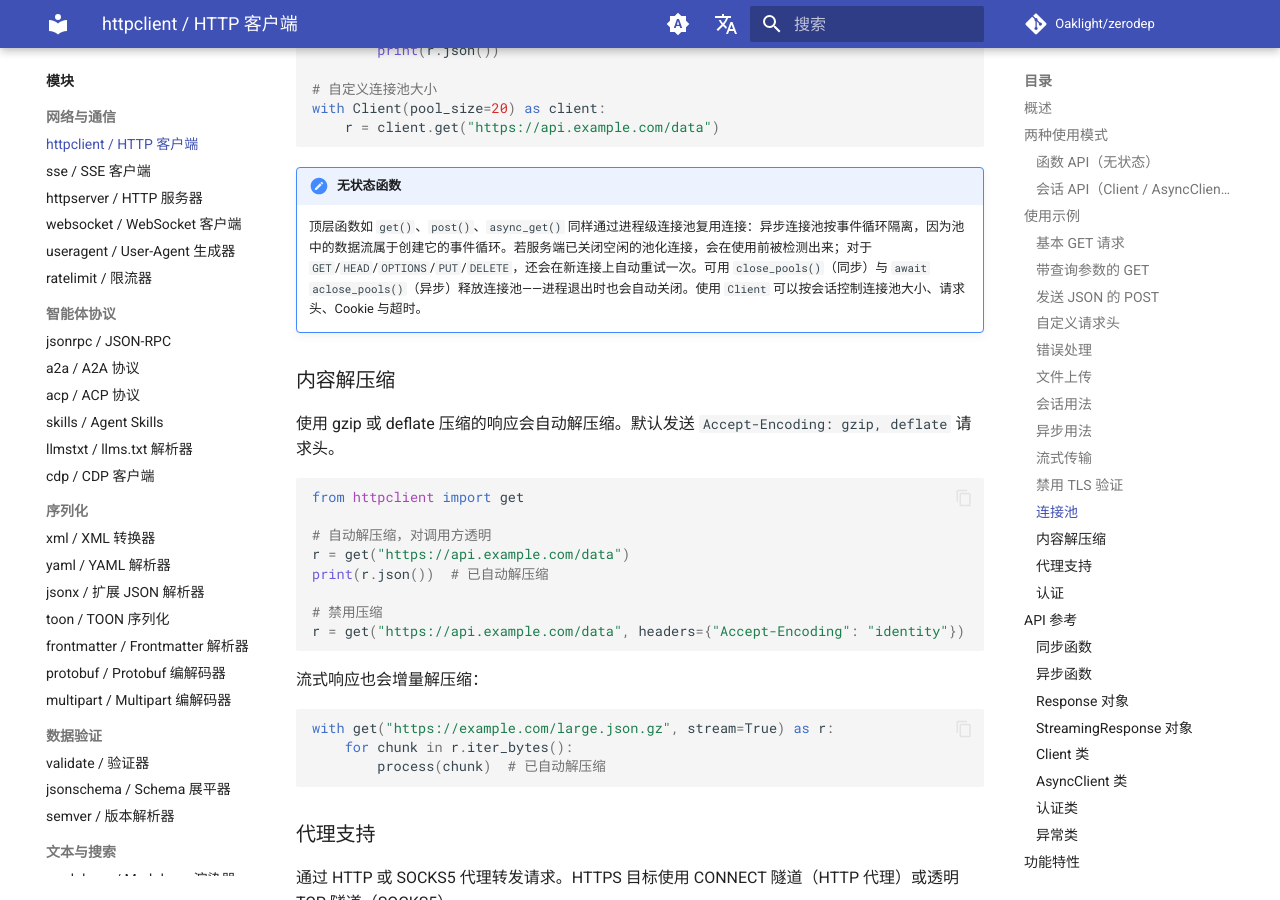
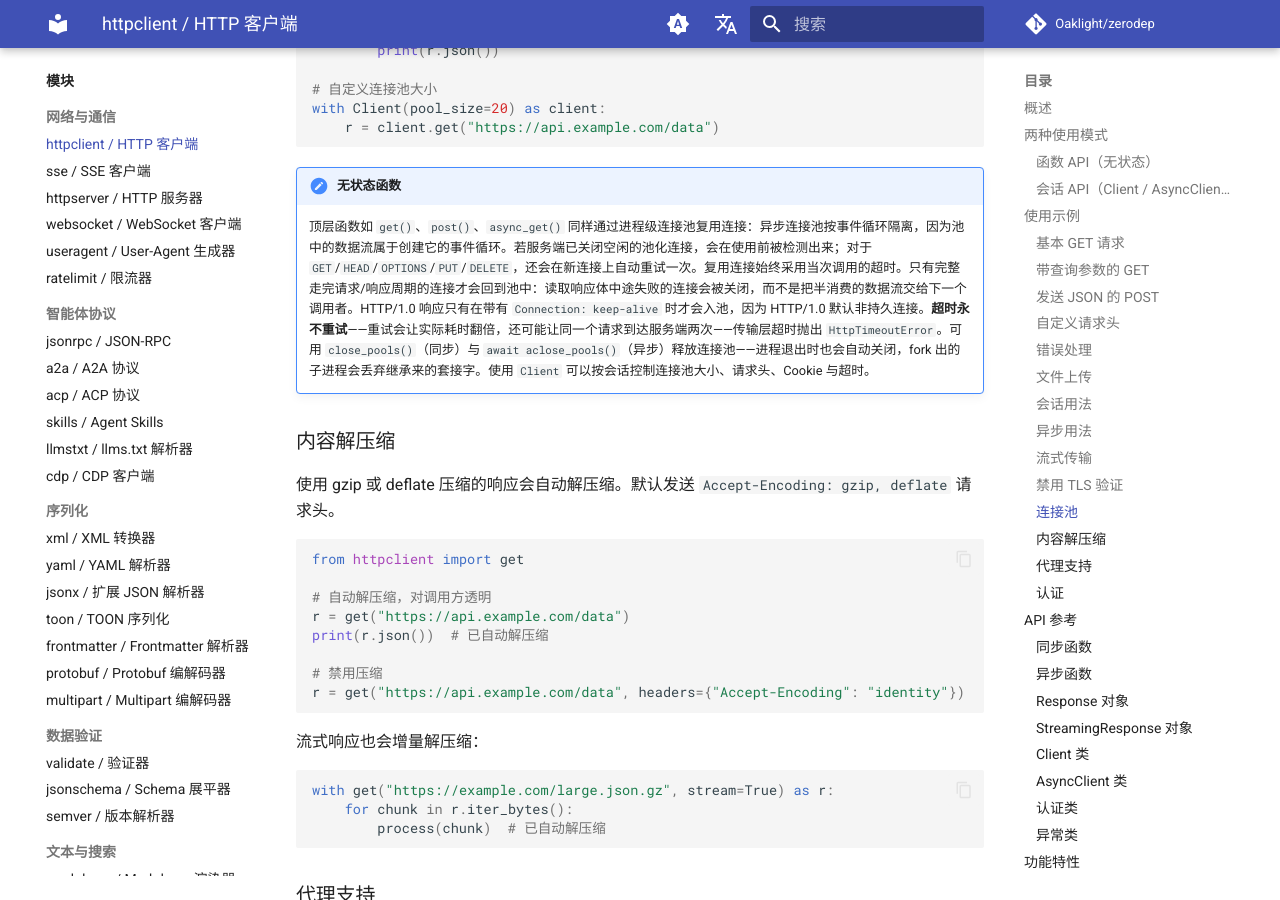
Before and after one commit to Oaklight/zerodep, an MkDocs documentation site: the page built from docs/modules/httpclient.md, in a window 1280 px wide and 900 px high, scrolled down 4705 px. Built offline with MkDocs 1.6.1 and Material for MkDocs 9.7.7, drawn with Linux system fonts in a browser that asks for light colours; comment, search, counter and statistics services are not loaded.

Commit message:
docs(httpclient): 说明超时、持久连接与连接池生命周期规则
记录 0.6.0 中加固后的池化行为：复用连接采用当次调用的超时；超时永不重试并抛出 HttpTimeoutError；请求/响应周期未完成的连接不入池；HTTP/1.0 仅在带 Connection: keep-alive 时保持持久连接；异步连接池随事件循环一起回收。

````diff
--- a/docs/modules/httpclient.md
+++ b/docs/modules/httpclient.md
@@ -222,7 +222,7 @@
 ```
 
 !!! note "无状态函数"
-    顶层函数如 `get()`、`post()`、`async_get()` 同样通过进程级连接池复用连接：异步连接池按事件循环隔离，因为池中的数据流属于创建它的事件循环。若服务端已关闭空闲的池化连接，会在使用前被检测出来；对于 `GET`/`HEAD`/`OPTIONS`/`PUT`/`DELETE`，还会在新连接上自动重试一次。可用 `close_pools()`（同步）与 `await aclose_pools()`（异步）释放连接池——进程退出时也会自动关闭。使用 `Client` 可以按会话控制连接池大小、请求头、Cookie 与超时。
+    顶层函数如 `get()`、`post()`、`async_get()` 同样通过进程级连接池复用连接：异步连接池按事件循环隔离，因为池中的数据流属于创建它的事件循环。若服务端已关闭空闲的池化连接，会在使用前被检测出来；对于 `GET`/`HEAD`/`OPTIONS`/`PUT`/`DELETE`，还会在新连接上自动重试一次。复用连接始终采用当次调用的超时。只有完整走完请求/响应周期的连接才会回到池中：读取响应体中途失败的连接会被关闭，而不是把半消费的数据流交给下一个调用者。HTTP/1.0 响应只有在带有 `Connection: keep-alive` 时才会入池，因为 HTTP/1.0 默认非持久连接。**超时永不重试**——重试会让实际耗时翻倍，还可能让同一个请求到达服务端两次——传输层超时抛出 `HttpTimeoutError`。可用 `close_pools()`（同步）与 `await aclose_pools()`（异步）释放连接池——进程退出时也会自动关闭，fork 出的子进程会丢弃继承来的套接字。使用 `Client` 可以按会话控制连接池大小、请求头、Cookie 与超时。
 
 ### 内容解压缩
 
````
Also changed, not shown: docs/changelog.md (+1 -0 lines).
